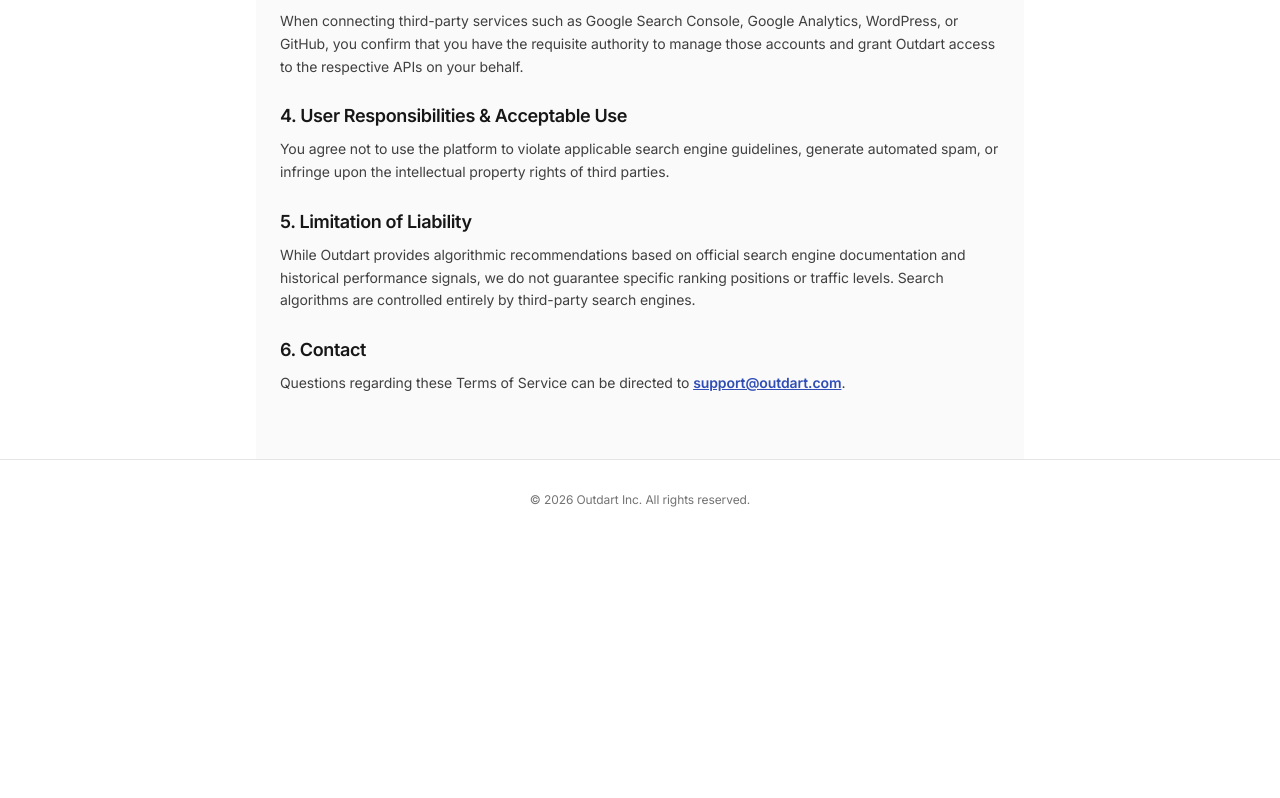
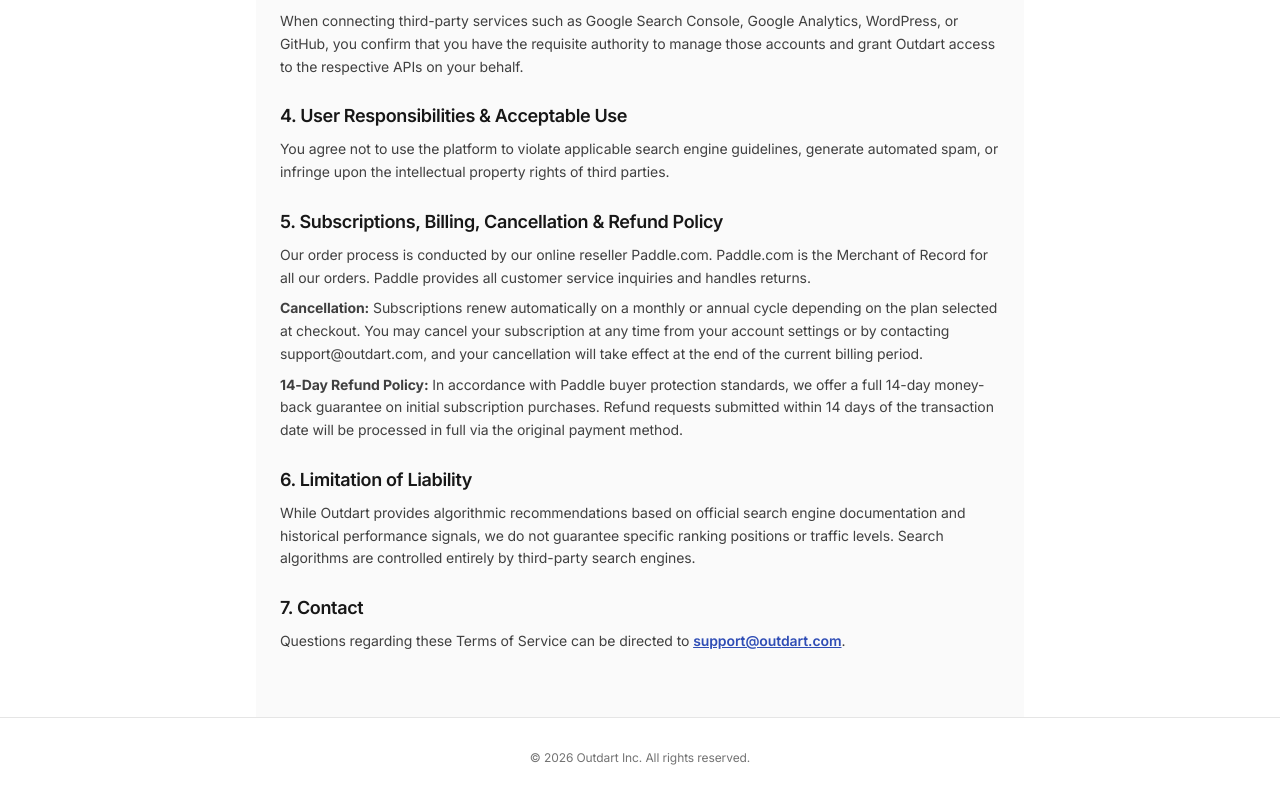
Before and after one commit to shuebmoha0-dotcom/seo-, a Next.js app: page /terms in a window 1280 px wide. Shown: the part 480-1278 px from the top of the page. Before the commit the page ends 1020 px from the top, so only its background shows below. Built offline with nearby package versions, Linux system fonts and the light colour scheme; no server answers.

Commit message:
chore(legal): add Paddle Merchant of Record disclosure and 14-day refund policy to /terms for domain verification

```diff
--- a/src/app/terms/page.tsx
+++ b/src/app/terms/page.tsx
@@ -56,14 +56,27 @@ export default function TermsOfServicePage() {
           </section>
 
           <section className="space-y-2">
-            <h2 className="text-lg font-bold text-neutral-900">5. Limitation of Liability</h2>
+            <h2 className="text-lg font-bold text-neutral-900">5. Subscriptions, Billing, Cancellation &amp; Refund Policy</h2>
+            <p>
+              Our order process is conducted by our online reseller Paddle.com. Paddle.com is the Merchant of Record for all our orders. Paddle provides all customer service inquiries and handles returns.
+            </p>
+            <p>
+              <strong>Cancellation:</strong> Subscriptions renew automatically on a monthly or annual cycle depending on the plan selected at checkout. You may cancel your subscription at any time from your account settings or by contacting support@outdart.com, and your cancellation will take effect at the end of the current billing period.
+            </p>
+            <p>
+              <strong>14-Day Refund Policy:</strong> In accordance with Paddle buyer protection standards, we offer a full 14-day money-back guarantee on initial subscription purchases. Refund requests submitted within 14 days of the transaction date will be processed in full via the original payment method.
+            </p>
+          </section>
+
+          <section className="space-y-2">
+            <h2 className="text-lg font-bold text-neutral-900">6. Limitation of Liability</h2>
             <p>
               While Outdart provides algorithmic recommendations based on official search engine documentation and historical performance signals, we do not guarantee specific ranking positions or traffic levels. Search algorithms are controlled entirely by third-party search engines.
             </p>
           </section>
 
           <section className="space-y-2">
-            <h2 className="text-lg font-bold text-neutral-900">6. Contact</h2>
+            <h2 className="text-lg font-bold text-neutral-900">7. Contact</h2>
             <p>
               Questions regarding these Terms of Service can be directed to{' '}
               <a href="mailto:support@outdart.com" className="text-indigo-600 underline font-semibold">
```
